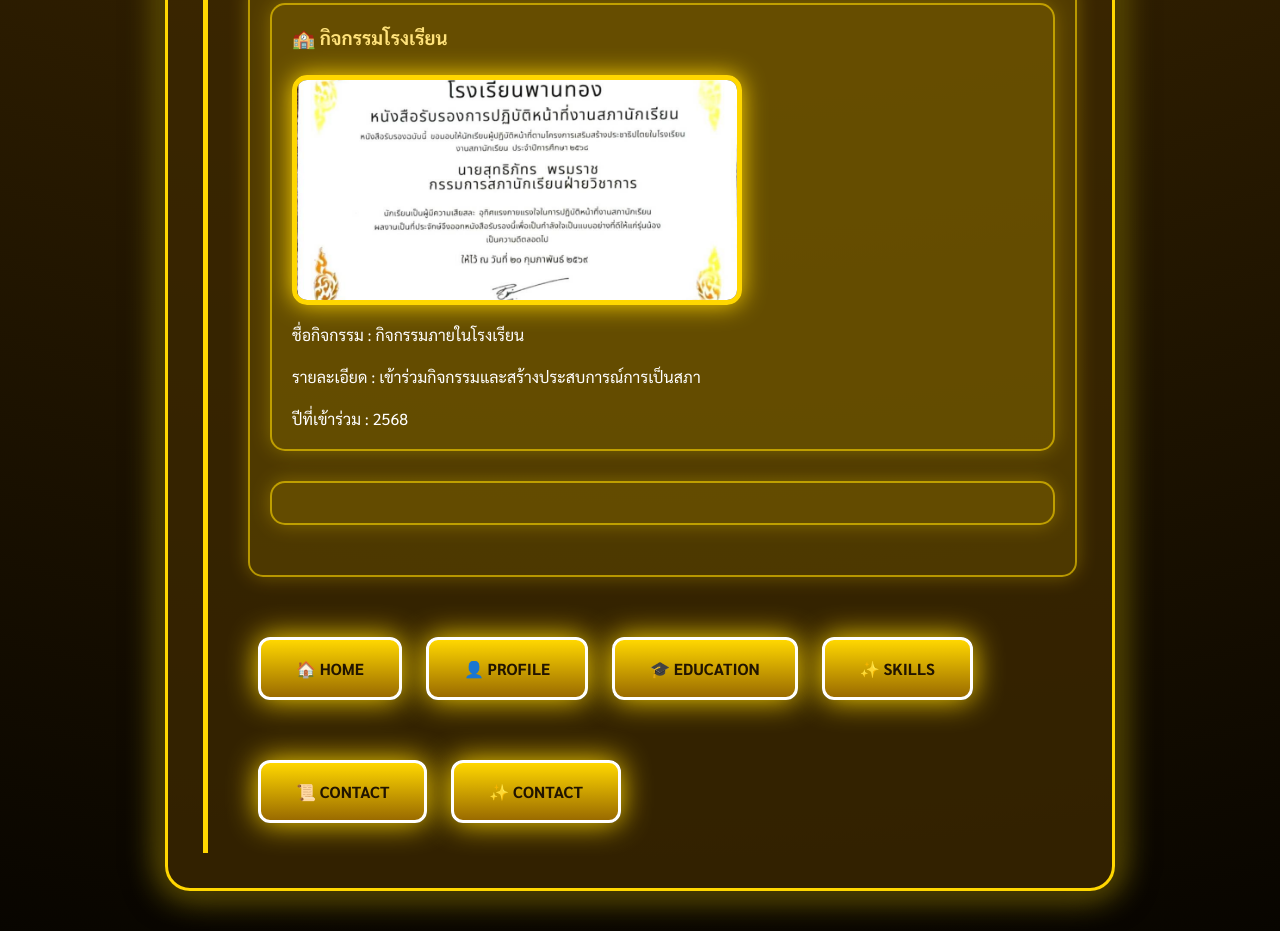
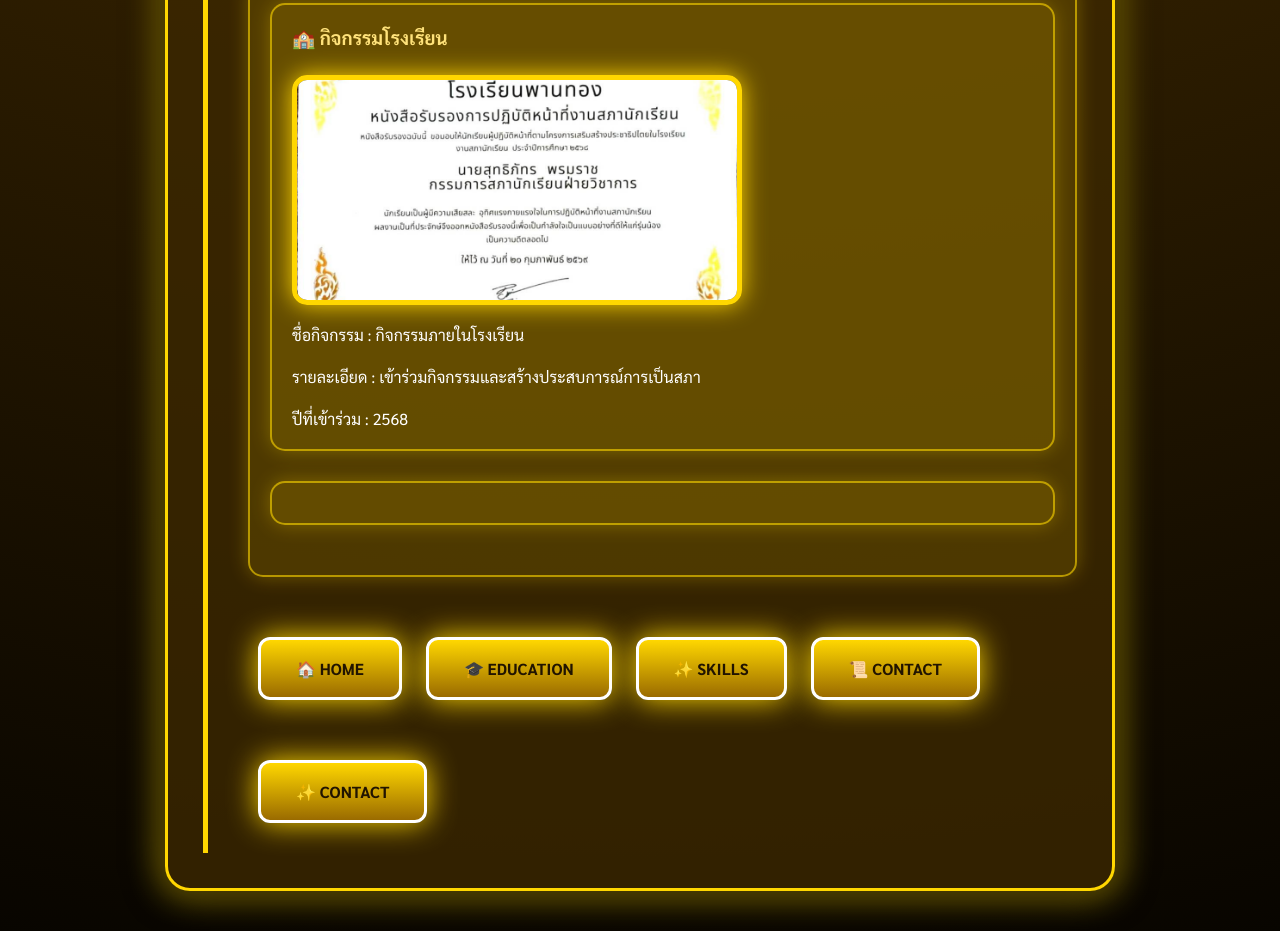
Before and after one commit to sutthiphat00/portfolio2, a plain HTML site: page activities.html in a window 1280 px wide. Shown: the part 1555-2486 px from the top of the page. Drawn offline with Linux system fonts and the light colour scheme.

Commit message:
Update activities.html

```diff
--- a/activities.html
+++ b/activities.html
@@ -668,11 +668,6 @@ width:95%;
 
 <a href="index.html" class="button">🏠 HOME</a>
 
-<a href="personal.html" class="button">
-
-👤 PROFILE
-
-</a>
 
 <a href="education.html" class="button">🎓 EDUCATION</a>
 
```
